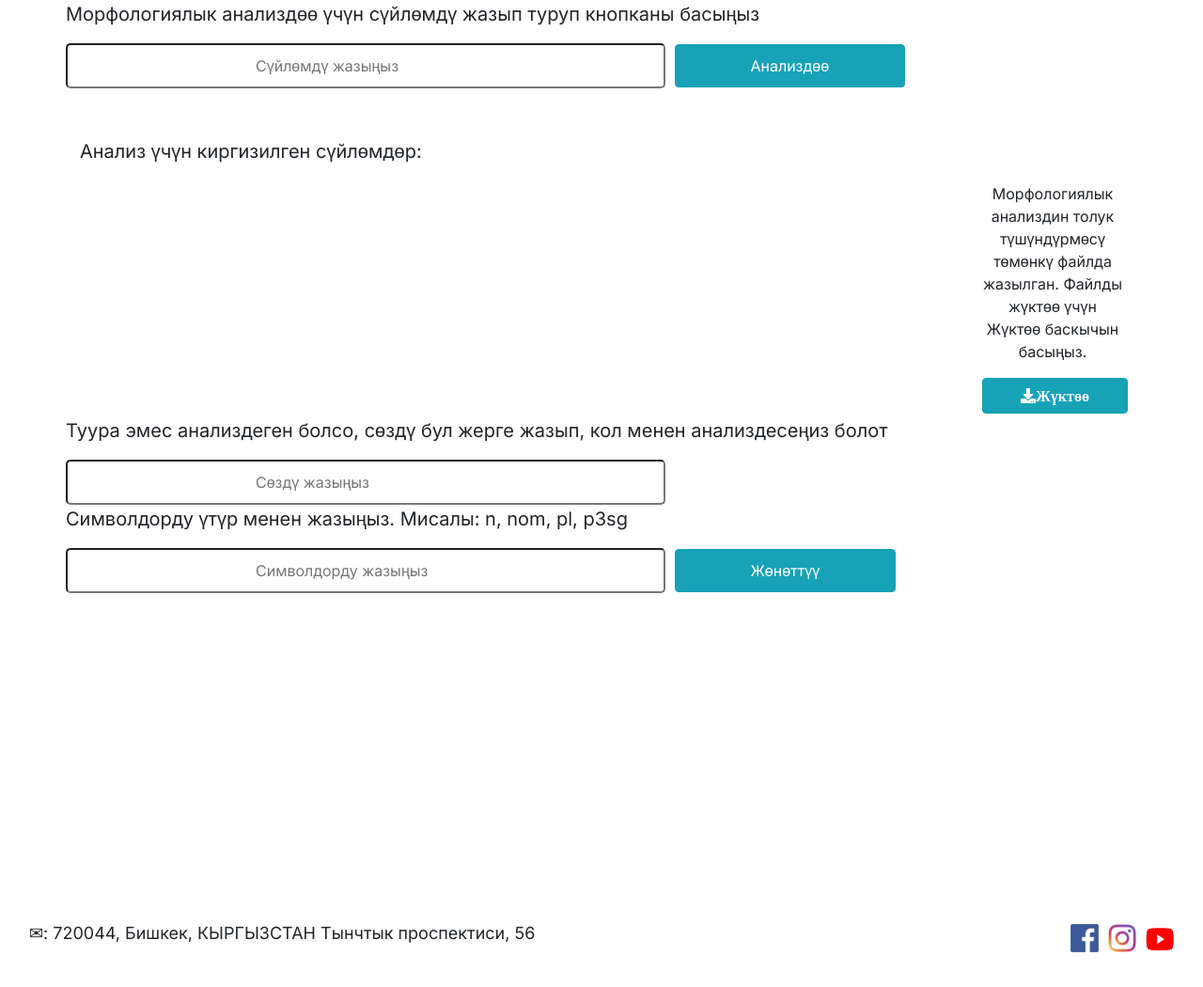
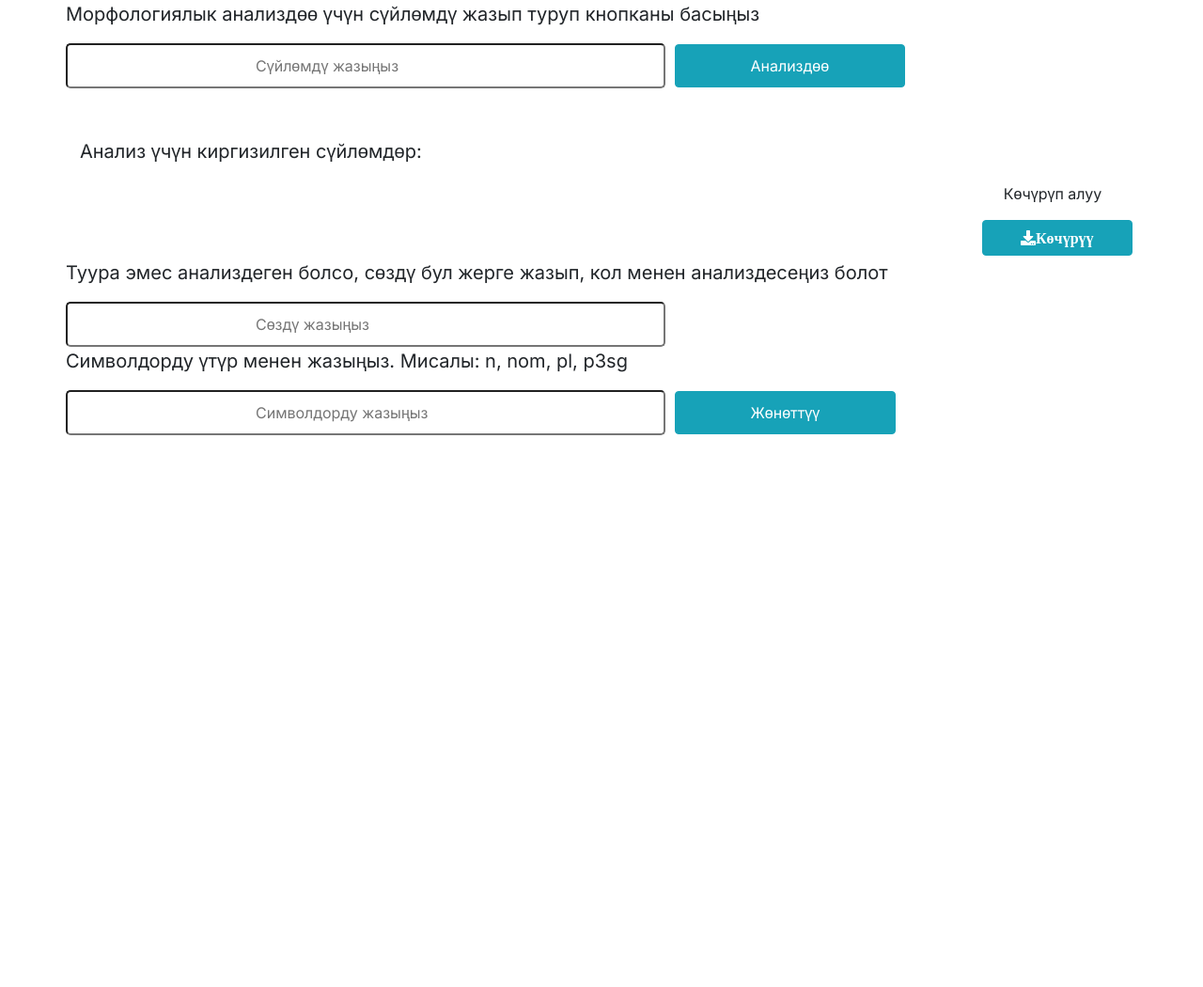
Before and after one commit to Adilet-Baktybekov/twomorphanalyzer_diploma, a Django app: page /upload in a window 1280 px wide. Shown: the part 150-1200 px from the top of the page at 94% size. After the commit the page ends 613 px from the top, so only its background shows below. Run offline with Django 3.2, Linux system fonts and the light colour scheme; some libraries are stand-ins or nearby versions.

Commit message:
Added write and download result file

```diff
--- a/analyzer_website/urls.py
+++ b/analyzer_website/urls.py
@@ -10,5 +10,6 @@ urlpatterns = [
     path('validate', views.validate, name='validate'),
     path('validate2', views.validate2, name='validate2'),
     path('validate3', views.validate3, name='validate3'),
-    path('upload', views.upload, name='upload')
+    path('upload', views.upload, name='upload'),
+    path('download_file', views.download_file, name='download_file')
 ]
--- a/analyzer_website/views.py
+++ b/analyzer_website/views.py
@@ -2,6 +2,9 @@ from django.shortcuts import render, redirect
 from django.views.generic import TemplateView, ListView, CreateView
 from django.core.files.storage import FileSystemStorage
 from django.urls import reverse_lazy
+import mimetypes
+from django.http.response import HttpResponse
+import os
 import sys
 import csv
 import re
@@ -97,8 +100,28 @@ def upload(request):
             ans = Word(word)
             res = ans.search_word_db(ans.change_word)
             all_text = all_text + str(ans.result_text) + ' '
+    file = open("myfile.txt", 'w', encoding='UTF8')
+    file.write(str(all_text))
+    file.close()
     dict = {
         'sentences': sentences,
         'res': all_text
     }
     return render(request, 'analyzer_website/response2.html', dict)
+def download_file(request):
+    # Define Django project base directory
+    BASE_DIR = os.path.dirname(os.path.dirname(os.path.abspath(__file__)))
+    # Define text file name
+    filename = 'myfile.txt'
+    # Define the full file path
+    filepath = BASE_DIR + '/' + filename
+    # Open the file for reading content
+    path = open(filepath, 'r', encoding='UTF8')
+    # Set the mime type
+    mime_type, _ = mimetypes.guess_type(filepath)
+    # Set the return value of the HttpResponse
+    response = HttpResponse(path, content_type=mime_type)
+    # Set the HTTP header for sending to browser
+    response['Content-Disposition'] = "attachment; filename=%s" % filename
+    # Return the response value
+    return response
--- a/static/analyzer_website/css/style.css
+++ b/static/analyzer_website/css/style.css
@@ -53,6 +53,7 @@ ul, li {
 
 .footer {
     margin-top: 150px;
+    position: fixed;
 }
 
 
--- a/static/example.txt
+++ b/static/example.txt
@@ -1,4 +1 @@
-Бул ыкма жабык диапазонунда жана функция үзгүлтүксүз жана томонкудой касиетине ээ болсо, функция белгиси өзгөргөндуктөн, нөлдүк мааниден өтөт дегенди билдирет.
-Бирок, эсептелген маани болжол менен мурунку сабактан откон экиге бөлүү ыкмасында катанын чеги жогору. Анын ордуна, бул эки чекиттин ортосундагы сызыктуу интерполяция жакыныраак маанини эсептөө үчүн колдонулат. Бардык башка операциялар экиге бөлүү ыкмасына окшош.
-Анын ордуна, бул эки чекиттин ортосундагы сызыктуу интерполяция жакыныраак маанини эсептөө үчүн колдонулат. Бардык башка операциялар экиге бөлүү ыкмасына окшош.
-Анын ордуна, бул эки чекиттин ортосундагы сызыктуу интерполяция жакыныраак маанини эсептөө үчүн колдонулат. Бардык башка операциялар экиге бөлүү ыкмасына окшош.
+Реалдуу убакыт системалары, адатта, катуу реалдуу убакыт системалары катары классификацияланат, демек, аткарылышы керек болгон абсолюттук мөөнөттөр бар - антпесе! — жана жумшак реалдуу убакыт, башкача айтканда, кокус мөөнөттү өткөрүп жиберүү жагымсыз, бирок дагы эле чыдамдуу. Эки учурда тең реалдуу убакыттагы жүрүм-турум программаны бир катар процесстерге бөлүү аркылуу жетишилет, алардын ар биринин жүрүм-туруму алдын ала болжолдонгон жана алдын ала белгилүү. Бул процесстер кыска мөөнөттүү жана бир секундага жетпеген убакытта бүтүшү мүмкүн. Тышкы окуя аныкталганда, пландаштыруучунун милдети процесстерди бардык мөөнөттөр аткарылгандай кылып пландаштыруу болуп саналат.
--- a/templates/analyzer_website/base.html
+++ b/templates/analyzer_website/base.html
@@ -84,24 +84,24 @@
 
 {% block content %} {% endblock content %}
 
-<div class="footer" id="footer">
-    <nav class="navbar navbar-expand-md">
-        <div class="container-fluid">
-            <p style="font-size: 18px;">✉: 720044, Бишкек, КЫРГЫЗСТАН Тынчтык проспектиси, 56</p>
-            <div class="collapse navbar-collapse" id="navabrResponsive">
-                <ul class="navbar-nav ml-auto">
-                    <li class="nav-item"><img src="{% static "analyzer_website/img/facebook.png" %}" height="30px"
-                                              width="30px" alt=""></li>
-                    <li class="nav-item" style="padding-left: 10px;"><img
-                            src="{% static "analyzer_website/img/Instagram.svg.png" %}" height="30px" width="30px"
-                            alt=""></li>
-                    <li class="nav-item" style="padding-left: 10px;"><img
-                            src="{% static "analyzer_website/img/youtube.png" %}" height="35px" width="30px"
-                            alt=""></li>
-                </ul>
-            </div>
-        </div>
-    </nav>
-</div>
+<!--<div class="footer" id="footer">-->
+<!--    <nav class="navbar navbar-expand-md">-->
+<!--        <div class="container-fluid">-->
+<!--            <p style="font-size: 18px;">✉: 720044, Бишкек, КЫРГЫЗСТАН Тынчтык проспектиси, 56</p>-->
+<!--            <div class="collapse navbar-collapse" id="navabrResponsive">-->
+<!--                <ul class="navbar-nav ml-auto">-->
+<!--                    <li class="nav-item"><img src="{% static "analyzer_website/img/facebook.png" %}" height="30px"-->
+<!--                                              width="30px" alt=""></li>-->
+<!--                    <li class="nav-item" style="padding-left: 10px;"><img-->
+<!--                            src="{% static "analyzer_website/img/Instagram.svg.png" %}" height="30px" width="30px"-->
+<!--                            alt=""></li>-->
+<!--                    <li class="nav-item" style="padding-left: 10px;"><img-->
+<!--                            src="{% static "analyzer_website/img/youtube.png" %}" height="35px" width="30px"-->
+<!--                            alt=""></li>-->
+<!--                </ul>-->
+<!--            </div>-->
+<!--        </div>-->
+<!--    </nav>-->
+<!--</div>-->
 </body>
 </html>
--- a/templates/analyzer_website/response2.html
+++ b/templates/analyzer_website/response2.html
@@ -22,16 +22,23 @@
 
                     <p> {{ res }}</p>
                 </div>
-
-                <div class="col-sm-3" style="margin-top: 98px; padding-left: 120px">
-                    <p id="about_text" style="text-align: center">Морфологиялык анализдин толук түшүндүрмөсү төмөнкү файлда жазылган. Файлды жүктөө
-                        үчүн Жүктөө баскычын басыңыз.</p>
-                    <form method="get" action="{% static 'Морфологиялык анализ.pdf' %}">
+                 <div class="col-sm-3" style="margin-top: 98px; padding-left: 120px">
+                    <p id="download" style="text-align: center">Көчүрүп алуу</p>
+                    <form method="get" action="download_file">
                         <button type="submit" class="fa fa-download morfo-button btn btn-info"
-                                style="padding: 10px 40px; margin-bottom: 3px; target: new">Жүктөө
+                                style="padding: 10px 40px; margin-bottom: 3px; target: new">Көчүрүү
                         </button>
                     </form>
                 </div>
+<!--                <div class="col-sm-3" style="margin-top: 98px; padding-left: 120px">-->
+<!--                    <p id="about_text" style="text-align: center">Морфологиялык анализдин толук түшүндүрмөсү төмөнкү файлда жазылган. Файлды жүктөө-->
+<!--                        үчүн Жүктөө баскычын басыңыз.</p>-->
+<!--                    <form method="get" action="{% static 'Морфологиялык анализ.pdf' %}">-->
+<!--                        <button type="submit" class="fa fa-download morfo-button btn btn-info"-->
+<!--                                style="padding: 10px 40px; margin-bottom: 3px; target: new">Жүктөө-->
+<!--                        </button>-->
+<!--                    </form>-->
+<!--                </div>-->
                 <form action="validate3" method="post" name="formu1">
                     {% csrf_token %}
                     <p class="lead">Туура эмес анализдеген болсо, сөздү бул жерге жазып, кол менен анализдесеңиз болот</p>
```
Also changed, not shown: myfile.txt (added, +1 -0 lines), templates/analyzer_website/analyzer2.html (+9 -12 lines).
